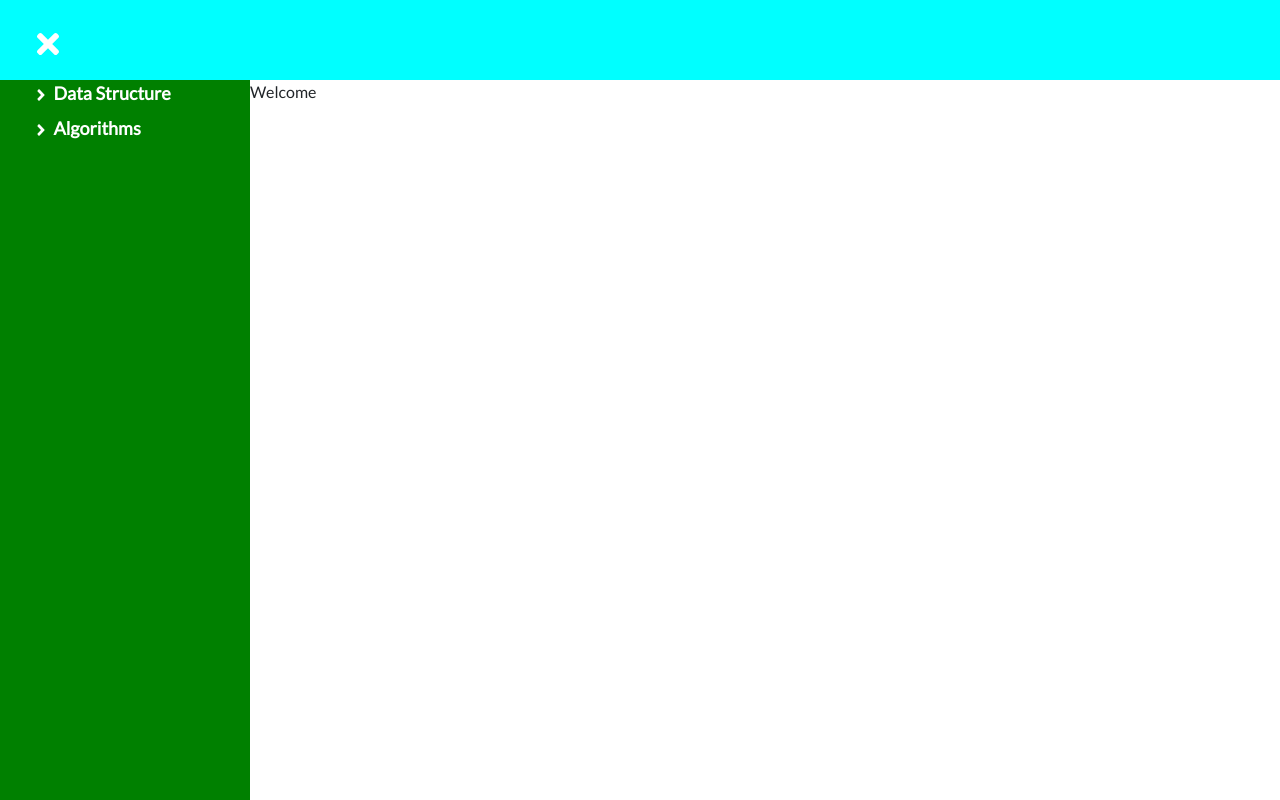
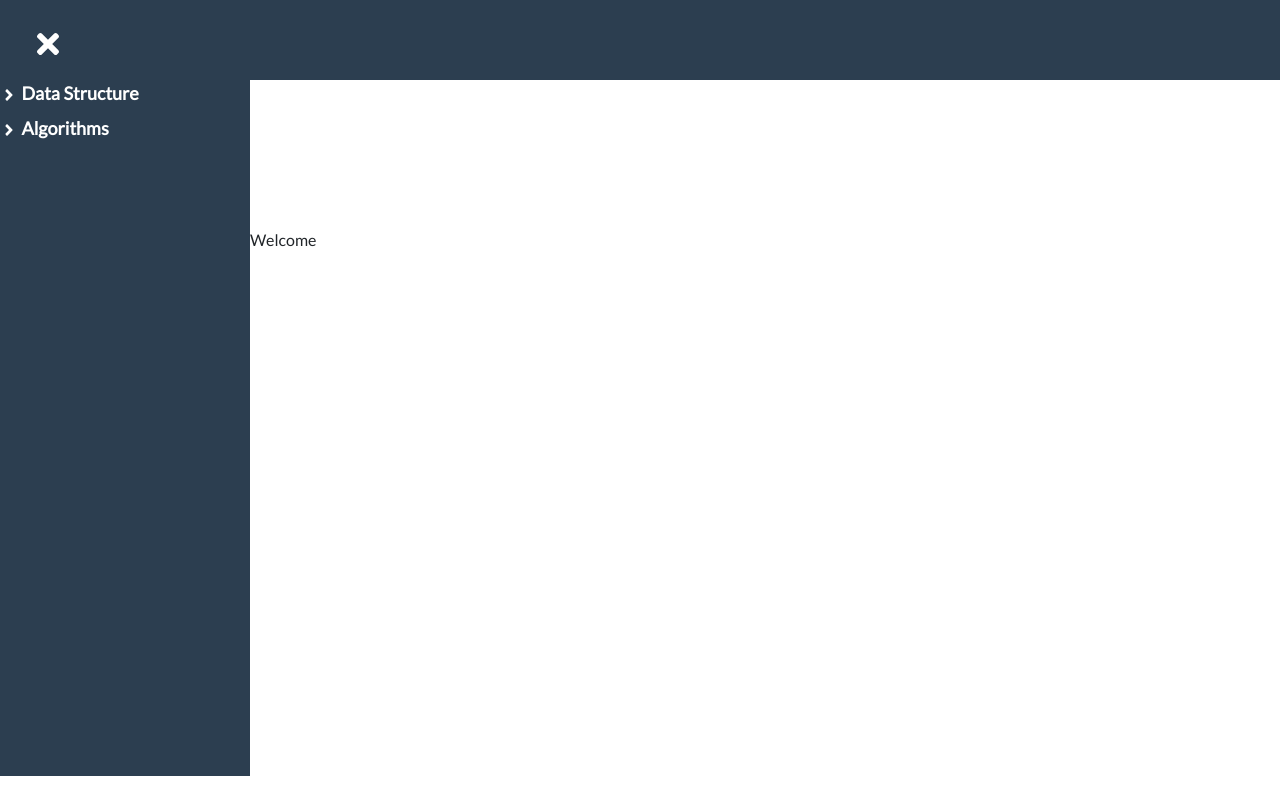
Before and after one commit to Tsegaye16/Final_Project, a React (Create React App) app in the folder client/: page /student in a window 1280 px wide. Built offline with nearby package versions, Linux system fonts and the light colour scheme.

Commit message:
good night

```diff
--- a/client/src/components/sidebar/side_bar.js
+++ b/client/src/components/sidebar/side_bar.js
@@ -31,6 +31,7 @@
 import Quick_sort from '../../DSA/Algorithm/sort/quick_sort/quick_sort';
 import BFS from '../../DSA/Algorithm/graph/breadth_first_search/BFS';
 import DFS from '../../DSA/Algorithm/graph/debth_first_search/DFS';
+import NavBar from '../navBar/NavBar';
 
 export default function SideBar() {
   const [selectedItem, setSelectedItem] = useState('');
@@ -120,20 +121,30 @@
     setSidebarWidth((prevWidth) => (prevWidth === 0 ? 250 : 0));
   };
   return (
-    <>
+    <div className='father'>
       <IconContext.Provider value={{ color: '#fff' }}>
         <div className='sidebar-container'>
+
           <div className='navbar'>
             {sidebarWidth === 0 ? (
+
               <Link to='#' className='menu-bars' onClick={toggleSidebar}>
                 <FaIcons.FaBars />
+
               </Link>
+
+
             ) : (
+
               <Link to='#' className='menu-bars' onClick={toggleSidebar}>
                 <FaIcons.FaTimes />
+
               </Link>
+
+
             )}
           </div>
+
           <div className='entire-side-bar-menu'>
           <nav className={sidebarWidth !== 0 ? 'nav-menu active' : 'nav-menu'}>
 
@@ -232,6 +243,6 @@
 
         </div>
       </IconContext.Provider>
-    </>
+    </div>
   );
 }
--- a/client/src/components/sidebar/side_bar.scss
+++ b/client/src/components/sidebar/side_bar.scss
@@ -1,3 +1,14 @@
+*{
+  padding: 0;
+  margin: 0;
+  box-sizing: border-box;
+}
+.father{
+  width: 100%;
+  display: flex;
+  align-items: center;
+  justify-content: center;
+  min-height: 50vh;
 .sidebar-container {
   display: flex;
   flex-direction: column;
@@ -7,10 +18,10 @@
   //width: 400px;
 
   .navbar {
-    background-color: aqua;
-    height: 80px;
+    //background-color: aqua;
+    //height: 80px;
     display: flex;
-    justify-content: flex-start;
+    justify-content: space-between;
     align-items: center;
     position: fixed; // Fixed position to keep it in place
     width: 100%; // Take the full width of the viewport
@@ -18,50 +29,58 @@
     z-index: 1000; // Set a high z-index to ensure it's above other elements
     .menu-bars {
       font-size: 2rem;
-      margin-left: 2rem;
+
+
       color: #fff;
       cursor: pointer;
+
+
     }
 
-  }
+
+
+}
   .entire-side-bar-menu{
     display: flex;
     flex-direction: row;
     width: 100%;
-
+    //margin-bottom: 300px;
+    //height: 100vh;
     //height: 400px;
-    margin-top: 80px;
+    //margin-top: 80px;
   .nav-menu {
-    background-color: green;
+    //background-color: green;
     width: 250px;
     //height: 100%;
     display: flex;
+    height: 87vh;
     justify-content: center;
     flex-direction: row;
     position: start;
     top: 80px;
-    transition: 0.5s;
-    z-index: 10;
-    &::-webkit-scrollbar{
-      display: none;
-    }
+    transition: 1s;
+    z-index: 100;
+    // &::-webkit-scrollbar{
+    //   display: none;
+    // }
     overflow-y: auto; /* Enable vertical scrolling */
   //min-height: 10vh; /* Set a maximum height for the sidebar */
     color: #fff;
 
+
     .nav-menu-items {
-      // width: 100%;
-      //background-color: #1a83ff;
-      //height: 100%;
+      width: 100%;
+
+     padding-left: 0;
 
       .dsa-content {
         font-family: 'Arial', sans-serif;
         list-style: none;
         padding-left: 0;
-
+        padding-bottom: 20px;
 
         .data-structure {
-
+          padding-left: 0;
 
           list-style: none;
           .category {
@@ -70,6 +89,7 @@
             margin-bottom: 8px;
             cursor: pointer;
             list-style: none;
+            padding-left: 0;
 
           }
           .category:hover{
@@ -77,11 +97,12 @@
           }
 
           .sub-category {
-            margin-left: 10px;
+            margin-left: 1px;
             list-style: none;
-
+            padding-left: 20px;
             .linear {
               list-style: none;
+
               .category {
                 margin-bottom: 5px;
                 list-style: none;
@@ -147,6 +168,7 @@
             margin-bottom: 8px;
             cursor: pointer;
             list-style: none;
+
           }
           .category:hover{
             background-color: #1a83ff;
@@ -154,6 +176,7 @@
 
           .sub-category {
             list-style: none;
+            padding-left: 10px;
             .search {
               list-style: none;
               .category {
@@ -239,10 +262,11 @@
     }
   }
   .main-container{
-    margin-left: 250px;
+    //margin-left: 250px;
     //background-color: red;
-    margin-top: 0;
+    margin-top: 80px;
     width: calc(100% - 250px);
+    transition: 1s;
   }
 }
   .active {
@@ -251,3 +275,4 @@
   }
 
 }
+}
```
